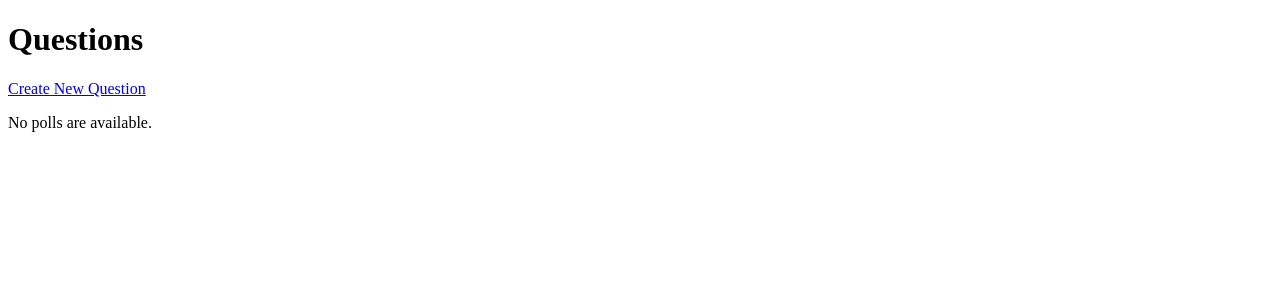
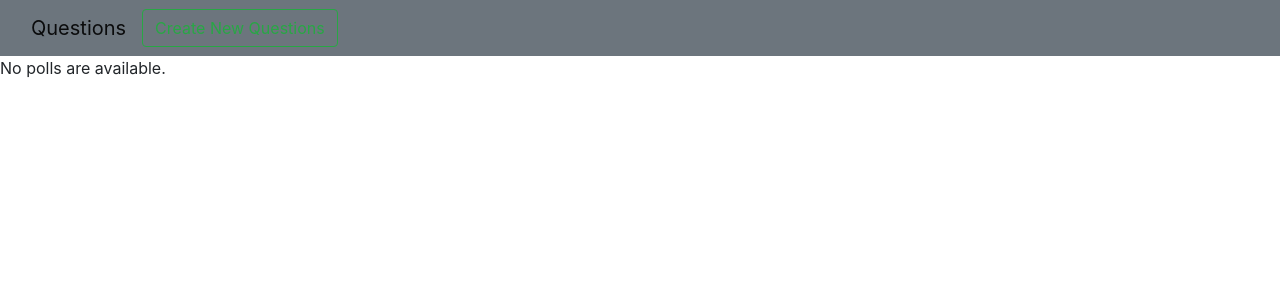
Before and after one commit to Sepehr-Sobhani/django-tutorial, a Django app: page /polls/ in a window 1280 px wide. Shown: the top 300 px of the page. Run offline with Django 3.2, Linux system fonts and the light colour scheme; data that the repository does not hold is empty; parts of the project's set-up code (start-up, migrations or seed data) failed here and were passed over; some libraries are stand-ins or nearby versions.

Commit message:
Add styling to the page

```diff
--- a/mysite/polls/forms.py
+++ b/mysite/polls/forms.py
@@ -13,5 +13,6 @@ class QuestionForm(ModelForm):
         model = Question
         fields = ['question_text', 'pub_date']
         widgets = {
+            'question_text': forms.Textarea,
             'pub_date': DateTimeInput()
         }
--- /dev/null
+++ b/mysite/polls/static/polls/style.css
@@ -0,0 +1,58 @@
+h1,
+h3,
+h4 {
+  margin-left: 1rem;
+}
+
+table,
+th,
+td {
+  border: 1px solid black;
+  align-content: center;
+}
+
+form {
+  margin-top: 1rem;
+}
+
+form > p:nth-child(2) > label {
+  text-align: center;
+  vertical-align: middle;
+}
+
+textarea {
+  width: 90vw;
+  height: 2vw;
+}
+
+.input_fields_wrap {
+  display: flex;
+  flex-direction: column;
+  align-items: flex-start;
+  margin-bottom: 1rem;
+}
+
+.choice-field {
+  margin-top: 0.5rem;
+}
+
+form > div > div.choice-field > a {
+  margin-left: 1rem;
+}
+
+.vote-form {
+  margin-left: 1rem;
+  margin-right: 1rem;
+}
+
+form > p {
+  margin-left: 1rem;
+}
+
+form > div {
+  margin-left: 1rem;
+}
+
+body > a {
+  margin-left: 1rem;
+}
--- /dev/null
+++ b/mysite/polls/templates/polls/base.html
@@ -0,0 +1,44 @@
+{% load static %}
+<!DOCTYPE html>
+<html lang="en">
+
+<head>
+  <meta charset="UTF-8">
+  <meta http-equiv="X-UA-Compatible" content="IE=edge">
+  <meta name="viewport" content="width=device-width, initial-scale=1.0">
+  <link rel="stylesheet" type="text/css" href="{% static 'polls/style.css' %}">
+  <link rel="stylesheet" href="https://stackpath.bootstrapcdn.com/bootstrap/4.4.1/css/bootstrap.min.css"
+    integrity="sha384-Vkoo8x4CGsO3+Hhxv8T/Q5PaXtkKtu6ug5TOeNV6gBiFeWPGFN9MuhOf23Q9Ifjh" crossorigin="anonymous">
+  <script src="https://ajax.googleapis.com/ajax/libs/jquery/3.5.1/jquery.min.js"></script>
+  <title>{% block title %} {% endblock %}</title>
+</head>
+
+<body>
+  {% block content %}
+  {% endblock %}
+
+</body>
+<script>
+  $(document).ready(function () {
+    const max_fields = 10; //maximum input boxes allowed
+    const wrapper = $(".input_fields_wrap"); //Fields wrapper
+    const add_button = $(".add_field_button"); //Add button ID
+
+    let x = 1; //initlal text box count
+    $(add_button).click(function (e) { //on add input button click
+      e.preventDefault();
+      if (x < max_fields) { //max input box allowed
+        x++; //text box increment
+        $(wrapper).append('<div class = "choice-field"><input type="text" name="choices"/><a href="#" class="remove_field btn btn-outline-danger btn-sm">Remove</a></div>'); //add input box
+      }
+    });
+
+    $(wrapper).on("click", ".remove_field", function (e) { //user click on remove text
+      e.preventDefault();
+      $(this).parent('div').remove();
+      x--;
+    })
+  });
+</script>
+
+</html>
--- a/mysite/polls/templates/polls/index.html
+++ b/mysite/polls/templates/polls/index.html
@@ -1,26 +1,45 @@
-<!DOCTYPE html>
-<html lang="en">
+{% extends "polls/base.html" %}
 
-<head>
-  <meta charset="UTF-8">
-  <meta http-equiv="X-UA-Compatible" content="IE=edge">
-  <meta name="viewport" content="width=device-width, initial-scale=1.0">
-  <title>Index</title>
-</head>
+{% block title %}
+Questions Page
+{% endblock %}
 
-<body>
-  <h1>Questions</h1>
-  <a href="{% url 'polls:create' %}">Create New Question</a>
-  {% if latest_question_list %}
-  <ol>
+{% block content %}
+<nav class="navbar navbar-expand-lg navbar-light bg-secondary">
+  <div class="container-fluid">
+    <a class="navbar-brand" href="{{request.path}}">Questions</a>
+    <div class="collapse navbar-collapse" id="navbarNav">
+      <ul class="navbar-nav">
+        <li class="nav-item">
+          <a class="btn btn-outline-success" href="{% url 'polls:create' %}">Create New Questions</a>
+        </li>
+      </ul>
+    </div>
+  </div>
+</nav>
+{% if latest_question_list %}
+<table class="table">
+  <thead class="thead-dark text-center">
+    <tr>
+      <th scope="col">#</th>
+      <th scope="col">Questions</th>
+      <th></th>
+      <th></th>
+    </tr>
+  </thead>
+  <tbody class="text-center">
     {% for question in latest_question_list %}
-    <li><a href="{% url 'polls:detail' question.id %}">{{ question.question_text }}</a> - <a
-        href="{% url 'polls:delete' question.id %}">Delete</a> </li>
+    <tr>
+      <td>{{ forloop.counter }}</td>
+      <td>{{ question.question_text }}</td>
+      <td><a class="btn btn-primary" href="{% url 'polls:detail' question.id %}">Vote</a></td>
+      <td><a class="btn btn-danger" href="{% url 'polls:delete' question.id %}">Delete</a></td>
+    </tr>
     {% endfor %}
-  </ol>
-  {% else %}
-  <p>No polls are available.</p>
-  {% endif %}
-</body>
+  </tbody>
+</table>
+{% else %}
+<p>No polls are available.</p>
+{% endif %}
 
-</html>
+{% endblock %}
--- a/mysite/polls/views.py
+++ b/mysite/polls/views.py
@@ -1,4 +1,4 @@
-from .forms import QuestionForm, ChoiceForm
+from .forms import QuestionForm
 from django.shortcuts import get_object_or_404, render
 from django.http import HttpResponseRedirect
 from .models import Question, Choice
@@ -42,7 +42,7 @@ def vote(request, question_id):
 
 class QuestionDeleteView(generic.DeleteView):
     model = Question
-    template_name = "polls/question_delete.html"
+    template_name = "polls/delete_question.html"
 
     def get_success_url(self):
         return reverse_lazy("polls:index")
```
Also changed, not shown: mysite/polls/templates/polls/create_question.html (+14 -37 lines), mysite/polls/templates/polls/delete_question.html (added, +23 -0 lines), mysite/polls/templates/polls/detail.html (+12 -17 lines), mysite/polls/templates/polls/question_delete.html (deleted, +0 -28 lines), mysite/polls/templates/polls/results.html (+13 -13 lines).
